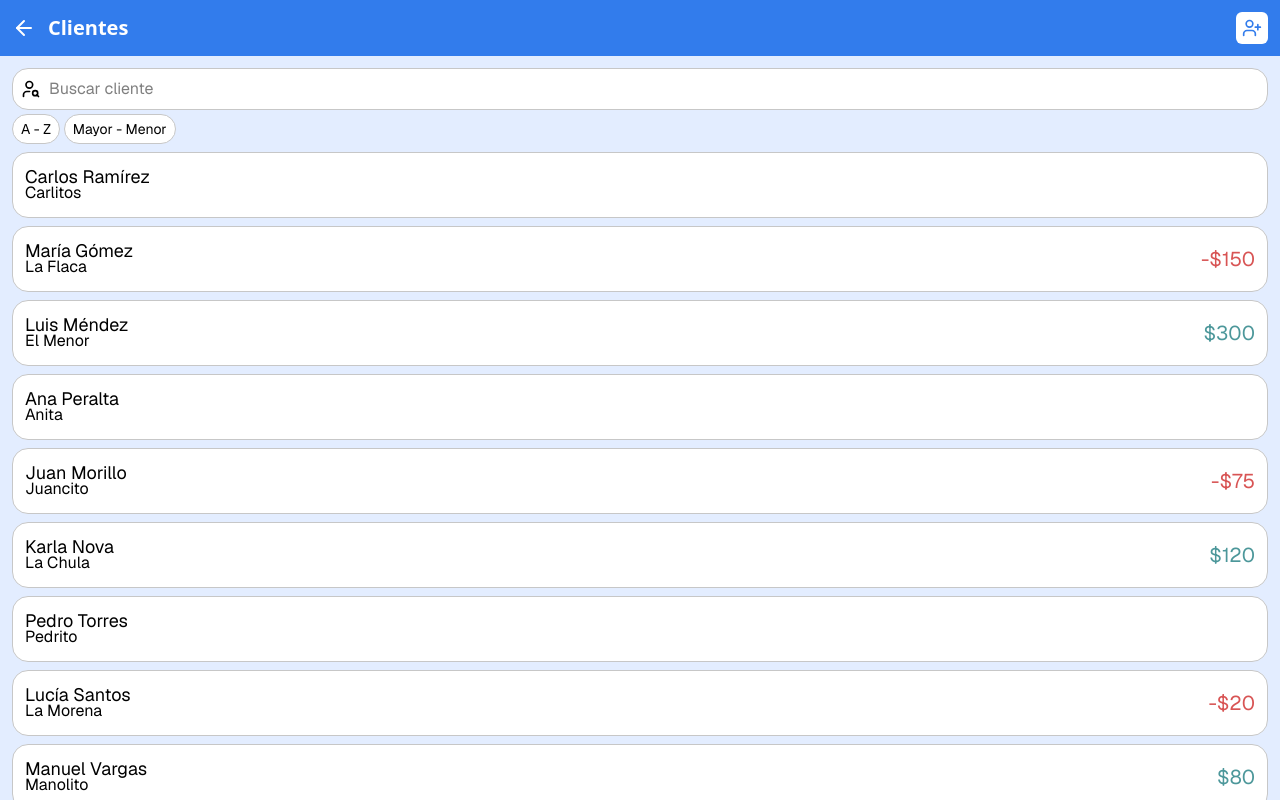
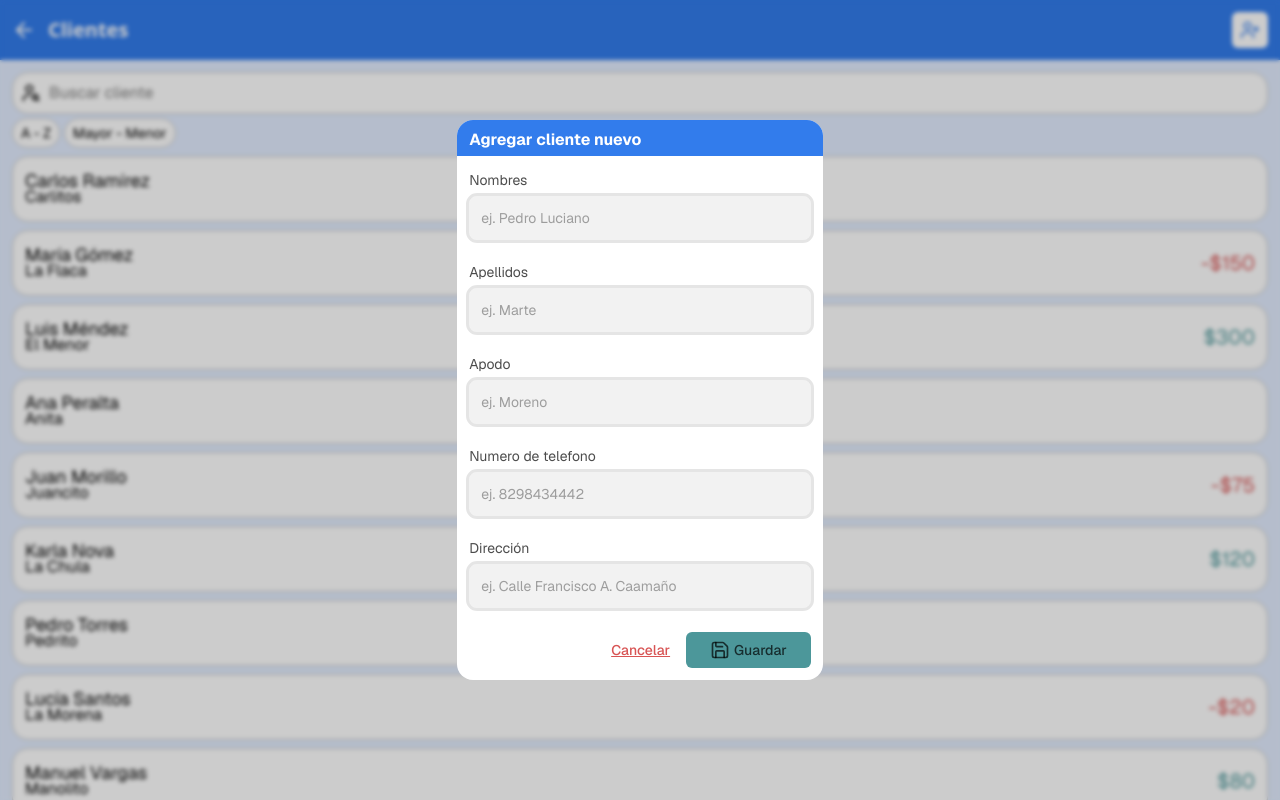
Before and after one commit to JoseBeltre/colmado-cesar-app, a React (Vite) app in the folder frontend/: page /clientes in a window 1280 px wide. Both pictures are taken after a click on the button 1252 px from the left and 28 px from the top of the page. Shown: the top 800 px of the page. Built offline with nearby package versions, Linux system fonts and the light colour scheme; a web font is replaced by a local one.

Commit message:
feat(AddClientModal): implement AddClientModal for adding new clients

```diff
--- /dev/null
+++ b/frontend/src/components/AddClientModal.jsx
@@ -0,0 +1,32 @@
+import { Save } from 'lucide-react'
+import { BackgroundModal } from './BackgroundModal'
+import { Button } from './Button'
+import { Input } from './Input'
+
+export function AddClientModal ({ closeModal }) {
+  return (
+    <BackgroundModal closeModal={closeModal}>
+      <div className='theme-container w-full max-w-2xl p-0 overflow-hidden border-none z-50'>
+        <header className='flex justify-between items-center bg-primary dark:bg-white/10 font-bold dark:font-medium text-white p-3 py-1 pt-2'>
+          <h5>Agregar cliente nuevo</h5>
+        </header>
+        <div className='grid gap-5 p-3'>
+          <Input title='Nombres' placeholder='ej. Pedro Luciano' />
+          <Input title='Apellidos' placeholder='ej. Marte' />
+          <Input title='Apodo' placeholder='ej. Moreno' />
+          <Input title='Numero de telefono' placeholder='ej. 8298434442' />
+          <Input title='Dirección' placeholder='ej. Calle Francisco A. Caamaño' />
+        </div>
+        <footer className='p-3 flex gap-2 justify-end'>
+          <Button onClick={closeModal} className='bg-transparent text-secondary underline flex-none'>
+            Cancelar
+          </Button>
+          <Button className='bg-success flex-none px-6 font-bold'>
+            <Save size={20} />
+            Guardar
+          </Button>
+        </footer>
+      </div>
+    </BackgroundModal>
+  )
+}
--- a/frontend/src/components/Button.jsx
+++ b/frontend/src/components/Button.jsx
@@ -1,6 +1,6 @@
 export function Button ({ children, className = '', ...rest }) {
   return (
-    <button className={`flex gap-1 justify-center items-center flex-1 bg-primary p-2 px-3 rounded-md font-medium text-sm cursor-pointer leading-3 ${className}`} {...rest}>
+    <button className={`flex gap-1 justify-center items-center flex-1 bg-primary p-2  rounded-md font-medium text-sm cursor-pointer leading-3 ${className}`} {...rest}>
       {children}
     </button>
   )
--- a/frontend/src/pages/Clients.jsx
+++ b/frontend/src/pages/Clients.jsx
@@ -4,9 +4,12 @@ import { useState } from 'react'
 import { ClientInfoModal } from '../components/ClientInfoModal'
 import { ClientItem } from '../components/ClientItem'
 import { clients } from '../../mocks/clients'
+import { AddClientModal } from '../components/AddClientModal'
+import { Button } from '../components/Button'
 export function Clients () {
   const [isClientInfoModalOpen, setIsClientInfoModalOpen] = useState(false)
   const [selectedClient, setSelectedClient] = useState(null)
+  const [isAddClientModalOpen, setIsAddClientModalOpen] = useState(false)
 
   const handleClientInfoModal = (client) => {
     setSelectedClient(client)
@@ -16,9 +19,9 @@ export function Clients () {
     <>
       <NavHeader>
         Clientes
-        <button className='text-primary bg-white p-1.5 rounded-md ms-auto'>
+        <Button onClick={() => setIsAddClientModalOpen(!isAddClientModalOpen)} className='text-primary bg-white rounded-md ms-auto flex-none p-1.5'>
           <UserPlus size={20} />
-        </button>
+        </Button>
       </NavHeader>
       <main className='p-3 grid gap-2'>
         <header>
@@ -51,6 +54,10 @@ export function Clients () {
           isClientInfoModalOpen &&
             <ClientInfoModal closeModal={() => handleClientInfoModal(null)} client={selectedClient} />
         }
+        {
+          isAddClientModalOpen &&
+            <AddClientModal closeModal={() => setIsAddClientModalOpen(!isAddClientModalOpen)} />
+        }
       </main>
     </>
   )
```
